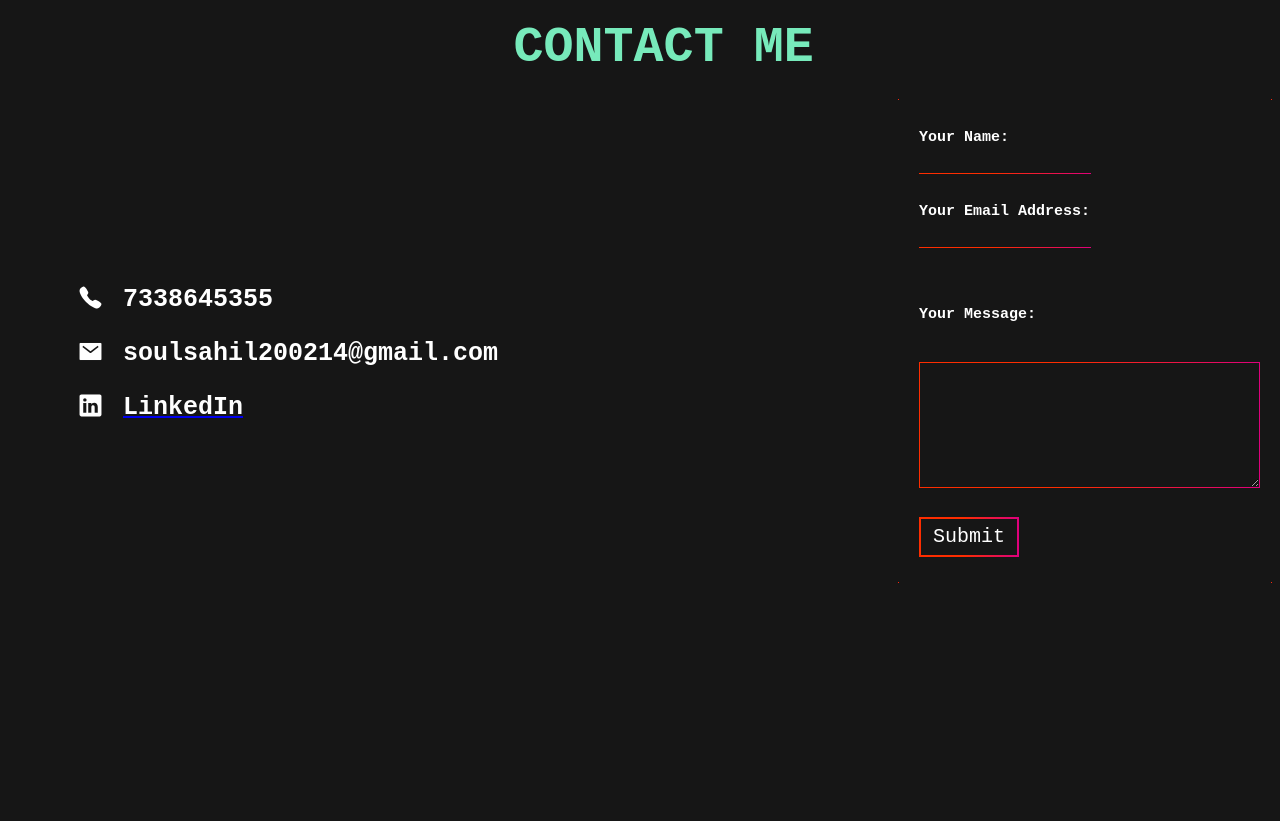
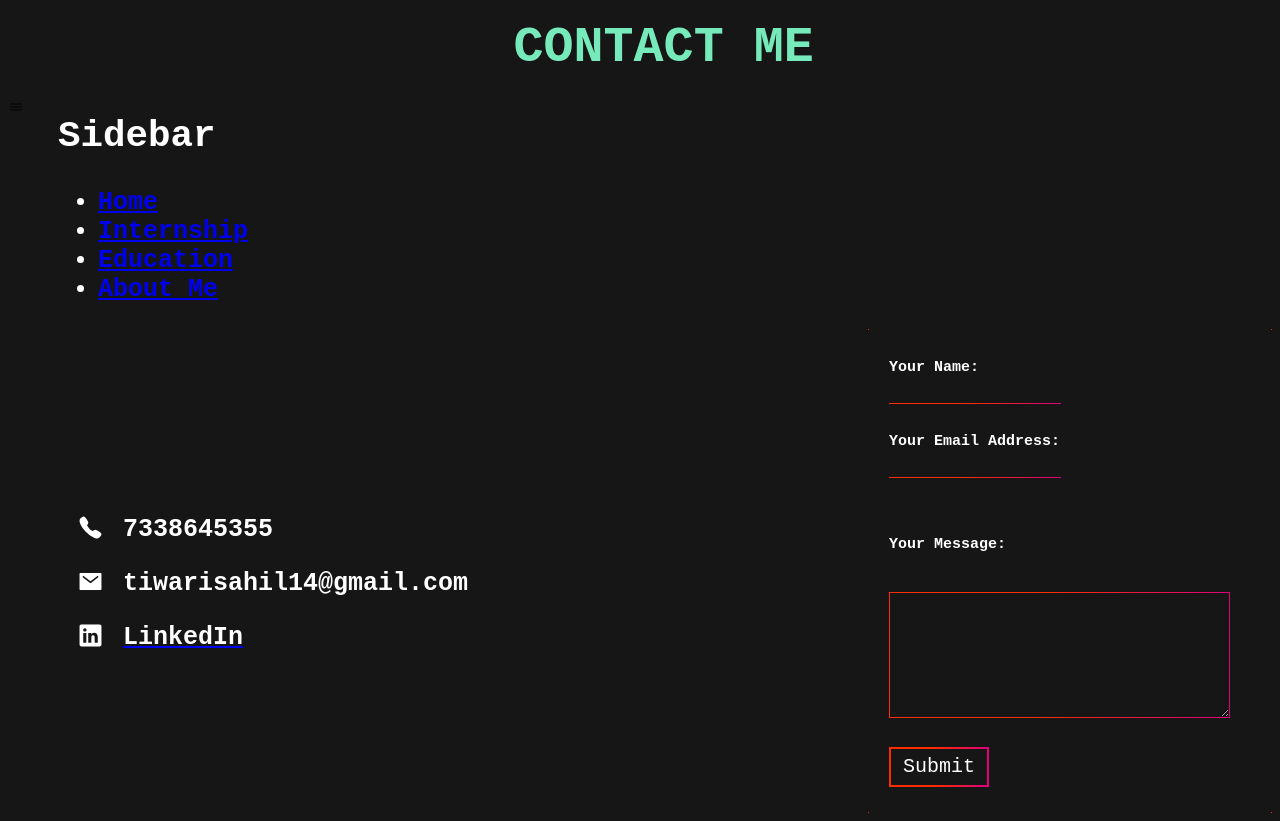
Before and after one commit to soulsahil/My_Resume, a plain HTML site: page contact.html in a window 1280 px wide. Shown: the top 821 px of the page. Before the commit the page ends 800 px from the top, so only its background shows below. Drawn offline with nearby package versions, Linux system fonts and the light colour scheme.

Commit message:
Update contact.html
Added a sidebar.

```diff
--- a/contact.html
+++ b/contact.html
@@ -10,19 +10,33 @@
 </head>
 <body style="background-color: #161616;">
     <div id="loading-page">
-        <img src="artifact.gif" alt="">
+        <img src="images/artifact.gif" alt="">
     </div>
 
 
     <h1 class="header">CONTACT ME</h1>
+
+    <ion-icon name="menu-outline" class = "menu-icon" onclick="toggleSidebar()"></ion-icon>
+    <div class="sidebar" id="sidebar" style="padding: 0;">
+        <h2 style="margin-top: 0;">Sidebar</h2>
+        <ul>
+          <li><a href="index.html">Home</a></li>
+          <li><a href="internship.html">Internship</a></li>
+          <li><a href="education.html">Education</a></li>
+          <li><a href="about.html">About Me</a></li>
+
+        </ul>
+      </div>
+
+
     <div class="main-flex">
         <div class="flexer">
              <div style="display: flex; flex-direction: row;"><ion-icon name="call"></ion-icon><p> 7338645355</p></div>
-             <div style="display: flex; flex-direction: row;"><ion-icon name="mail-sharp"></ion-icon><p>soulsahil200214@gmail.com</p></div>
+             <div style="display: flex; flex-direction: row;"><ion-icon name="mail-sharp"></ion-icon><p>tiwarisahil14@gmail.com</p></div>
                 <div style="display: flex; flex-direction: row;"><ion-icon name="logo-linkedin"></ion-icon><a href="https://www.linkedin.com/in/sahil-tiwari-3476a9212/"><p style="color: white; text-decoration: none;">LinkedIn</p></a></div>
         </div>
         <div class="email-handler">
-            <form action="mailto:soulsahil200214@gmail.com" method="post" enctype="text/plain"><br>
+            <form action="mailto:tiwarisahil14@gmail.com" method="post" enctype="text/plain"><br>
                 <label>Your Name:</label>
                 <input id="ip" type="text" name="yourName" value=""><br>
                 <label>Your Email Address: </label>
```
